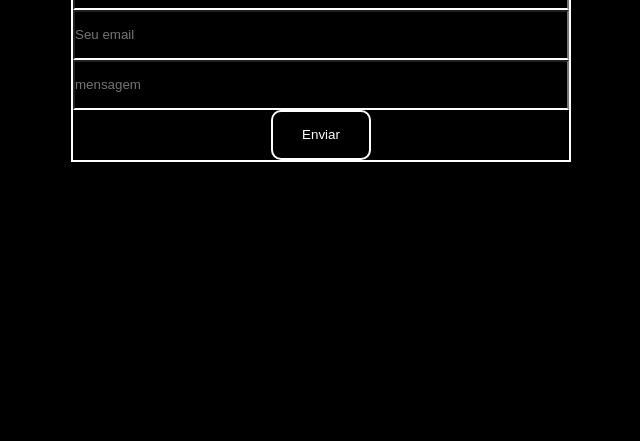
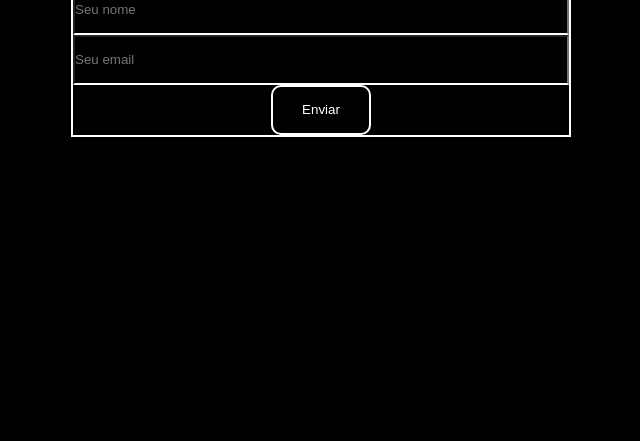
Before and after one commit to EricRochaGoncalves/teste-de-email-formulario, a plain HTML site: page index.html in a window 1280 px wide. Shown: the part 359-800 px from the top of the page, without its empty margins (319-959 px from the left). Drawn offline with Linux system fonts and the light colour scheme.

Commit message:
Atualizar o index.html

```diff
--- a/index.html
+++ b/index.html
@@ -77,7 +77,7 @@ input:placeholder {
   <form action="https://formsubmit.co/ericrochagoncalves59@gmail.com" method="POST">
      <input type="text" name="name" required placeholder="Seu nome">
      <input type="email" name="email" required placeholder="Seu email">
-    <input type="text" message required placeholder="mensagem">
+
     <input type="hidden" name="_template" value="table">
      <button type="submit">Enviar</button>
   </form>
```
